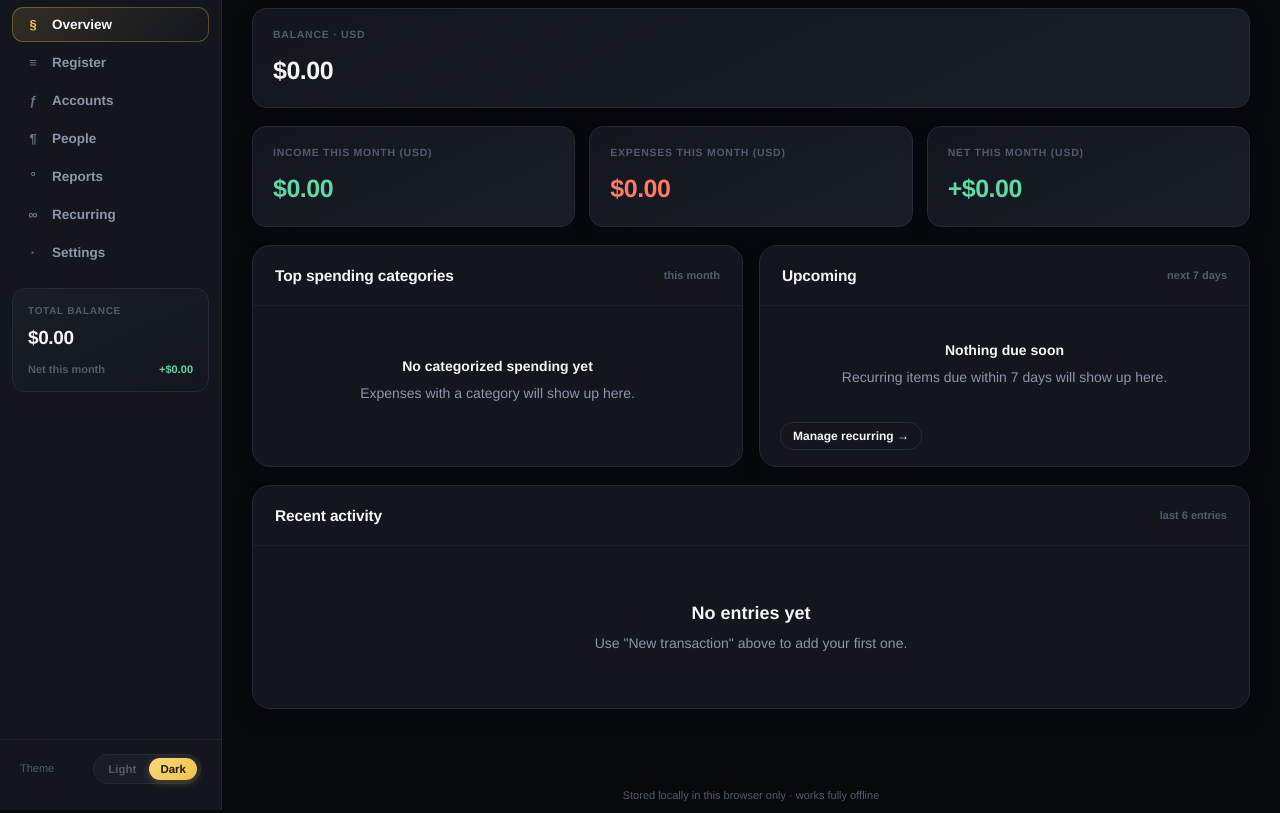
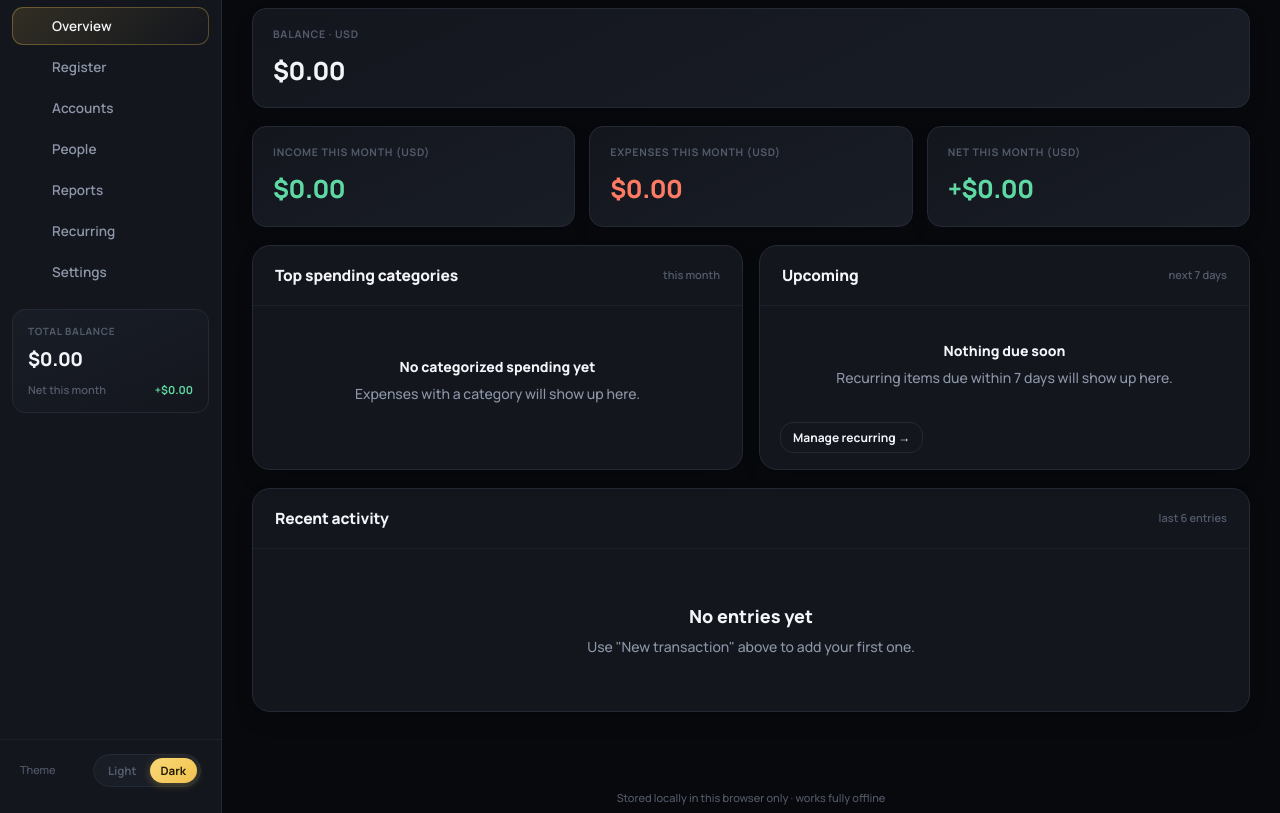
Before and after one commit to erparmindr/ledger, a plain HTML site: page ledger.html in a window 1280 px wide. Shown: the part 79-892 px from the top of the page. Drawn offline with nearby package versions, Linux system fonts and the light colour scheme.

Commit message:
Add files via upload

```diff
--- a/ledger.html
+++ b/ledger.html
@@ -4,6 +4,11 @@
 <meta charset="UTF-8">
 <meta name="viewport" content="width=device-width, initial-scale=1.0">
 <title>Ledger</title>
+<meta name="theme-color" content="#0E1116">
+<link rel="preconnect" href="https://fonts.googleapis.com">
+<link rel="preconnect" href="https://fonts.gstatic.com" crossorigin>
+<link href="https://fonts.googleapis.com/css2?family=Manrope:wght@500;600;700;800&display=swap" rel="stylesheet">
+<script src="https://unpkg.com/lucide@latest/dist/umd/lucide.js" defer></script>
 <style>
 /* ============================================================
    THEME TOKENS — Modern Ledger v2 (glow/depth, Helvetica)
@@ -30,8 +35,8 @@
   --radius:14px;
   --radius-lg:18px;
   --radius-md:13px;
-  --font-num:'Helvetica Neue',Helvetica,Arial,sans-serif;
-  --font-sans:'Helvetica Neue',Helvetica,Arial,sans-serif;
+  --font-num:'Manrope','Helvetica Neue',Helvetica,Arial,sans-serif;
+  --font-sans:'Manrope','Helvetica Neue',Helvetica,Arial,sans-serif;
   --shadow-card:0 1px 2px rgba(20,20,30,0.04), 0 1px 1px rgba(20,20,30,0.03);
   --shadow-lift:0 10px 28px -16px rgba(20,20,30,0.18);
 }
@@ -880,6 +885,14 @@ function categoryColor(catId){
   return CAT_PALETTE[idx % CAT_PALETTE.length];
 }
 
+function refreshIcons(){
+  // Guarded: if the Lucide CDN hasn't loaded yet (slow/offline first visit),
+  // this quietly no-ops instead of throwing — icons just stay as empty <i> tags.
+  if(window.lucide && typeof window.lucide.createIcons === "function"){
+    try{ window.lucide.createIcons(); }catch(e){}
+  }
+}
+
 function showToast(msg){
   var root = document.getElementById("toastRoot");
   var el = document.createElement("div");
@@ -894,21 +907,22 @@ function showToast(msg){
    NAVIGATION
    ============================================================ */
 var NAV_ITEMS = [
-  {id:"overview", label:"Overview", ic:"&sect;"},
-  {id:"register", label:"Register", ic:"&equiv;"},
-  {id:"accounts", label:"Accounts", ic:"&fnof;"},
-  {id:"people", label:"People", ic:"&para;"},
-  {id:"reports", label:"Reports", ic:"&deg;"},
-  {id:"recurring", label:"Recurring", ic:"&infin;"},
-  {id:"settings", label:"Settings", ic:"&middot;"}
+  {id:"overview", label:"Overview", ic:"layout-dashboard"},
+  {id:"register", label:"Register", ic:"list"},
+  {id:"accounts", label:"Accounts", ic:"wallet"},
+  {id:"people", label:"People", ic:"users"},
+  {id:"reports", label:"Reports", ic:"pie-chart"},
+  {id:"recurring", label:"Recurring", ic:"repeat"},
+  {id:"settings", label:"Settings", ic:"settings"}
 ];
 
 function renderNav(){
   var nav = document.getElementById("navList");
   nav.innerHTML = NAV_ITEMS.map(function(item){
     return '<button class="nav-item ' + (currentPage===item.id?'active':'') + '" data-nav="' + item.id + '">' +
-      '<span class="ic">' + item.ic + '</span>' + item.label + '</button>';
+      '<span class="ic"><i data-lucide="' + item.ic + '"></i></span>' + item.label + '</button>';
   }).join("");
+  refreshIcons();
   Array.prototype.forEach.call(nav.querySelectorAll("[data-nav]"), function(btn){
     btn.addEventListener("click", function(){
       navigateTo(btn.getAttribute("data-nav"));
@@ -975,6 +989,7 @@ function renderPage(){
   else if(currentPage === "recurring") c.innerHTML = renderRecurringPage();
   else if(currentPage === "settings") c.innerHTML = renderSettingsPage();
   wirePageEvents();
+  refreshIcons();
 }
 
 /* ============================================================
@@ -1170,13 +1185,13 @@ function renderTxRow(t, opts){
   return '<div class="tx-row">'
     + '<div class="tx-tab" style="background:' + bubbleBg + '; color:' + bubbleColor + ';">' + symbol + '</div>'
     + '<div class="main">'
-    + '  <div class="desc">' + escapeHtml(mainLabel) + (t.notes ? '<span class="notes-ic" title="' + escapeHtml(t.notes) + '">&#9998;</span>' : '') + '</div>'
+    + '  <div class="desc">' + escapeHtml(mainLabel) + (t.notes ? '<span class="notes-ic" title="' + escapeHtml(t.notes) + '"><i data-lucide="sticky-note" style="width:11px;height:11px;vertical-align:-1px;"></i></span>' : '') + '</div>'
     + '  <div class="meta">' + dateDisp + ' &middot; ' + subLabel + '</div>'
     + '</div>'
     + '<div class="amt num">' + amtDisp + '</div>'
     + runBalHtml
     + '<div class="rowactions">'
-    + '  <button class="icon-btn" data-edit-tx="' + t.id + '" title="Edit" aria-label="Edit">&#9998;</button>'
+    + '  <button class="icon-btn" data-edit-tx="' + t.id + '" title="Edit" aria-label="Edit"><i data-lucide="pencil" style="width:13px;height:13px;"></i></button>'
     + '  <button class="icon-btn danger" data-del-tx="' + t.id + '" title="Delete" aria-label="Delete">&times;</button>'
     + '</div>'
     + '</div>';
@@ -1326,7 +1341,7 @@ function renderAccountsPage(){
       + '<div style="text-align:right;">'
       + '  <div class="tag">' + typeLabel + '</div>'
       + '  <div class="acct-ops">'
-      + '    <button class="icon-btn" data-edit-acct="' + a.id + '" title="Edit" aria-label="Edit">&#9998;</button>'
+      + '    <button class="icon-btn" data-edit-acct="' + a.id + '" title="Edit" aria-label="Edit"><i data-lucide="pencil" style="width:13px;height:13px;"></i></button>'
       + '    <button class="icon-btn danger" data-del-acct="' + a.id + '" title="Delete" aria-label="Delete">&times;</button>'
       + '  </div>'
       + '</div>'
@@ -1390,7 +1405,7 @@ function renderPeoplePage(){
       + '  <div style="text-align:right;">'
       + '    ' + (currencies.length ? balanceHtml : '')
       + '    <div class="acct-ops" style="justify-content:flex-end; display:flex;">'
-      + '      <button class="icon-btn" data-edit-person="' + p.id + '" title="Edit" aria-label="Edit">&#9998;</button>'
+      + '      <button class="icon-btn" data-edit-person="' + p.id + '" title="Edit" aria-label="Edit"><i data-lucide="pencil" style="width:13px;height:13px;"></i></button>'
       + '      <button class="icon-btn danger" data-del-person="' + p.id + '" title="Delete" aria-label="Delete">&times;</button>'
       + '    </div>'
       + '  </div>'
@@ -1665,7 +1680,7 @@ function renderSettingsPage(){
     return cats.map(function(c){
       var subsHtml = c.subs.map(function(s){
         return '<div class="subcat-row"><span>' + escapeHtml(s.name) + '</span>'
-          + '<span><button class="icon-btn" data-rename-sub="' + c.id + '|' + s.id + '" title="Rename" aria-label="Rename">&#9998;</button>'
+          + '<span><button class="icon-btn" data-rename-sub="' + c.id + '|' + s.id + '" title="Rename" aria-label="Rename"><i data-lucide="pencil" style="width:13px;height:13px;"></i></button>'
           + '<button class="icon-btn danger" data-del-sub="' + c.id + '|' + s.id + '" title="Delete" aria-label="Delete">&times;</button></span></div>';
       }).join("");
       return '<div class="category-row" style="flex-direction:column; align-items:stretch;">'
@@ -1673,7 +1688,7 @@ function renderSettingsPage(){
         + '  <span style="font-weight:700;">' + escapeHtml(c.name) + '</span>'
         + '  <span>'
         + '    <button class="icon-btn" data-add-sub="' + c.id + '" title="Add subcategory" aria-label="Add subcategory">+ sub</button>'
-        + '    <button class="icon-btn" data-rename-cat="' + c.id + '" title="Rename" aria-label="Rename">&#9998;</button>'
+        + '    <button class="icon-btn" data-rename-cat="' + c.id + '" title="Rename" aria-label="Rename"><i data-lucide="pencil" style="width:13px;height:13px;"></i></button>'
         + '    <button class="icon-btn danger" data-del-cat="' + c.id + '" title="Delete" aria-label="Delete">&times;</button>'
         + '  </span>'
         + '</div>'
```
Also changed, not shown: index.html (+30 -16 lines).
